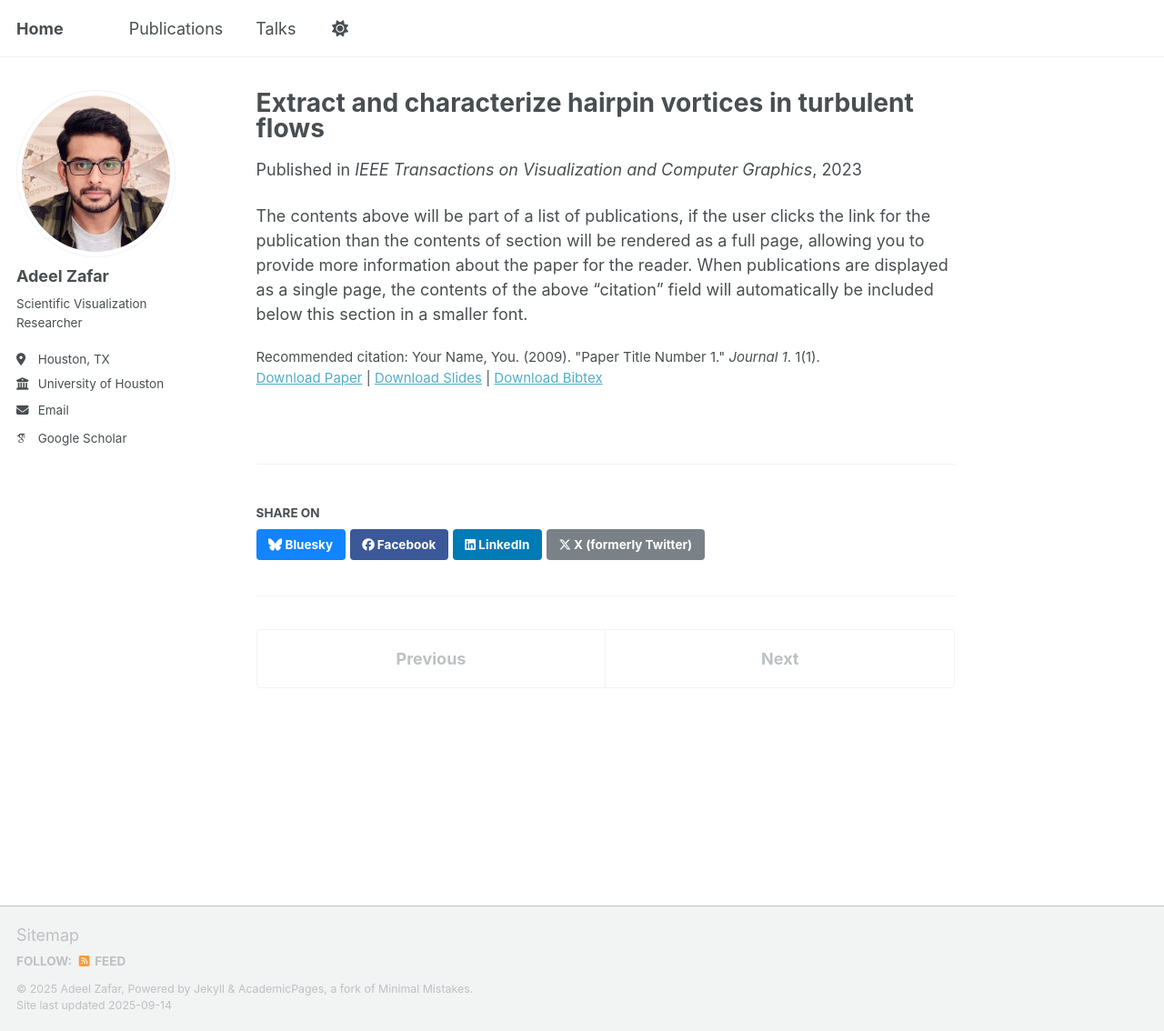
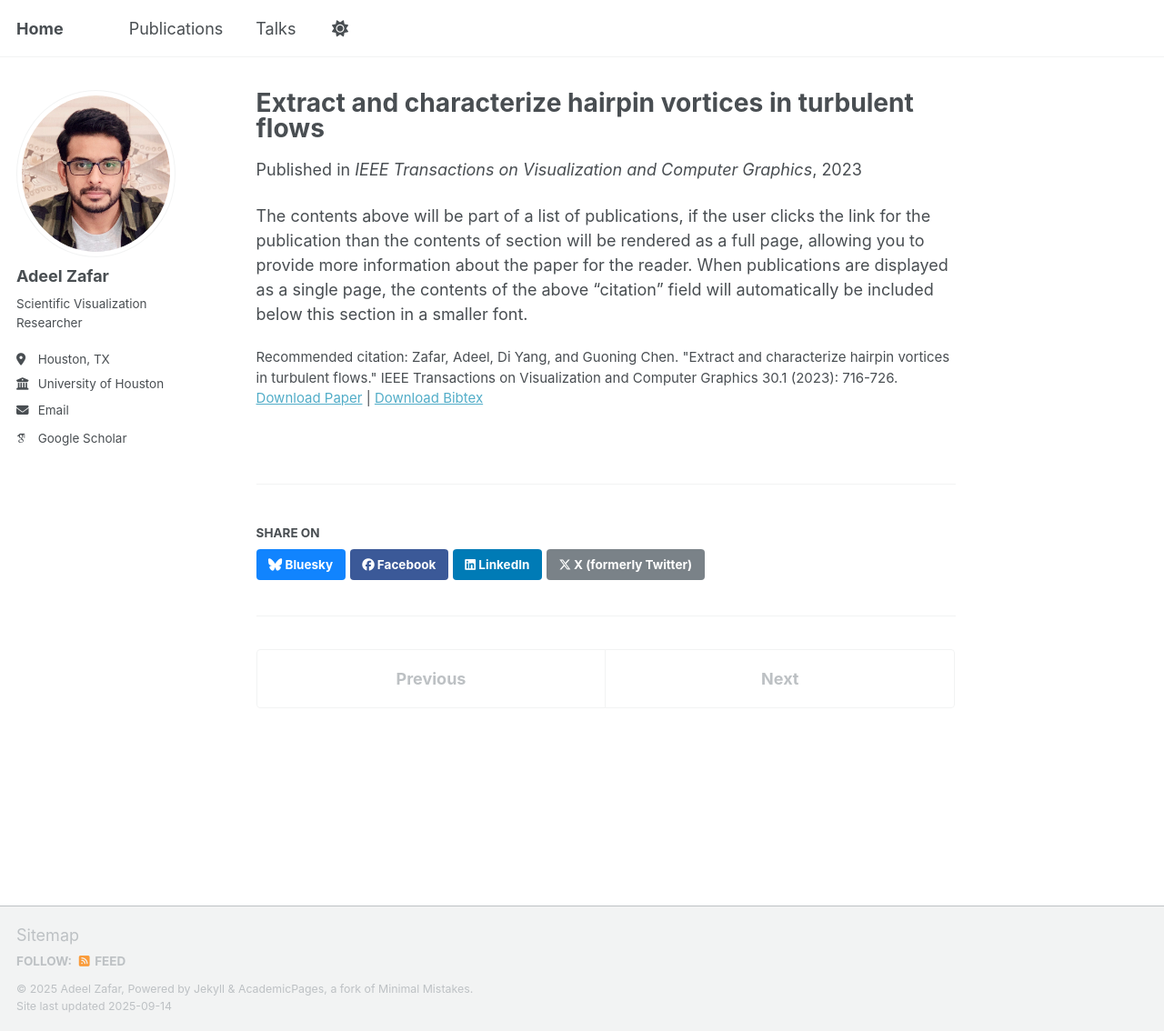
Before and after one commit to adeelz92/adeelz92.github.io, a Jekyll site: the page built from _publications/2023-01-TVCG.md, in a window 1280 px wide and 1134 px high. Shown: the whole window at 91% size. Built offline with Jekyll 4.4.1, drawn with Linux system fonts in a browser that asks for light colours; some web fonts are replaced; a script that is not in the unit is left out.

Commit message:
Update 2023-01-TVCG.md

```diff
--- a/_publications/2023-01-TVCG.md
+++ b/_publications/2023-01-TVCG.md
@@ -6,9 +6,8 @@ permalink: /publication/2009-10-01-paper-title-number-1
 excerpt: 'This paper is about the number 1. The number 2 is left for future work.'
 date: 2023/10/24
 venue: 'IEEE Transactions on Visualization and Computer Graphics'
-slidesurl: 'http://academicpages.github.io/files/slides1.pdf'
 paperurl: 'http://academicpages.github.io/files/paper1.pdf'
 bibtexurl: 'http://academicpages.github.io/files/bibtex1.bib'
-citation: 'Your Name, You. (2009). &quot;Paper Title Number 1.&quot; <i>Journal 1</i>. 1(1).'
+citation: 'Zafar, Adeel, Di Yang, and Guoning Chen. "Extract and characterize hairpin vortices in turbulent flows." IEEE Transactions on Visualization and Computer Graphics 30.1 (2023): 716-726.'
 ---
 The contents above will be part of a list of publications, if the user clicks the link for the publication than the contents of section will be rendered as a full page, allowing you to provide more information about the paper for the reader. When publications are displayed as a single page, the contents of the above "citation" field will automatically be included below this section in a smaller font.
```
